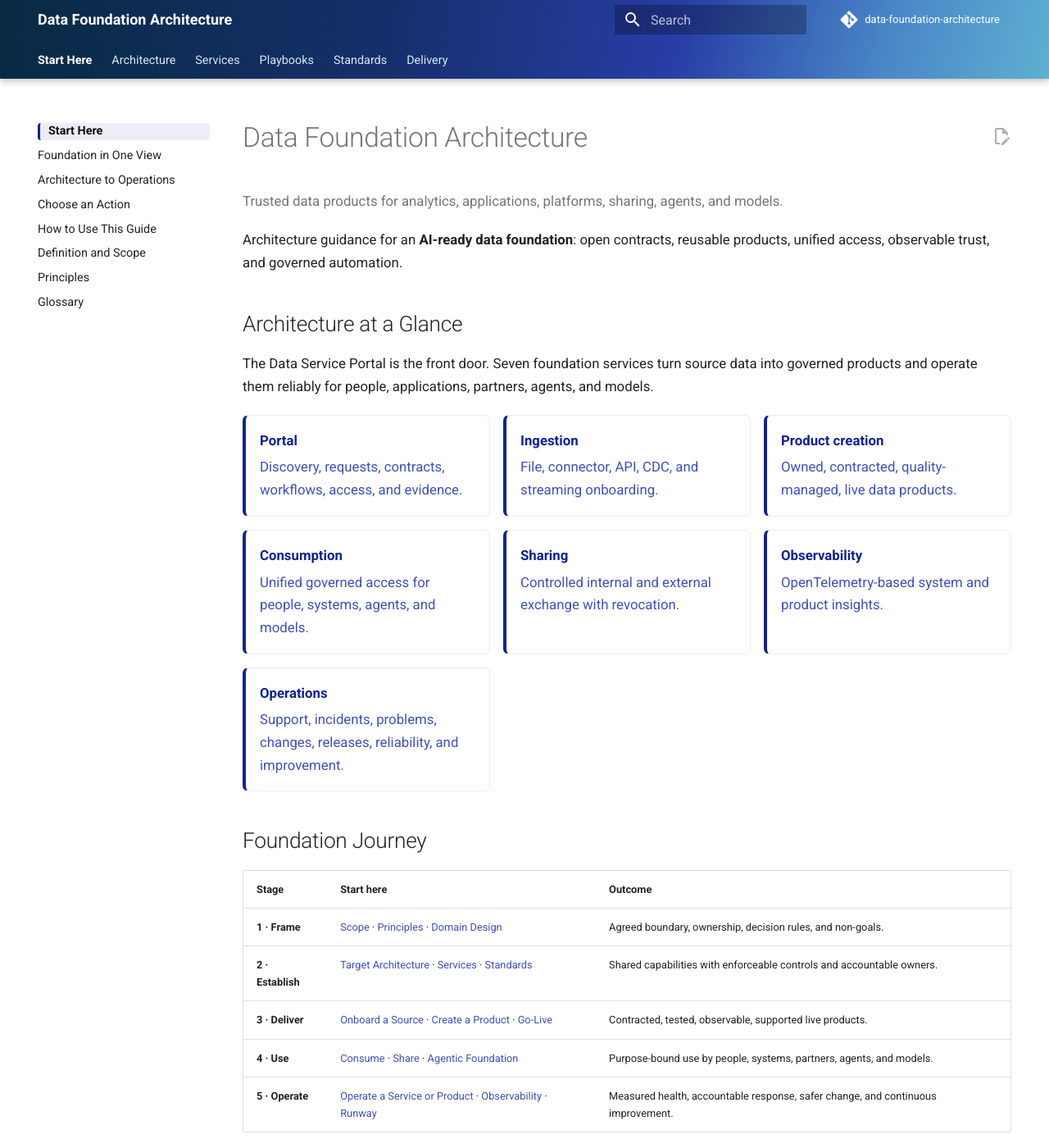
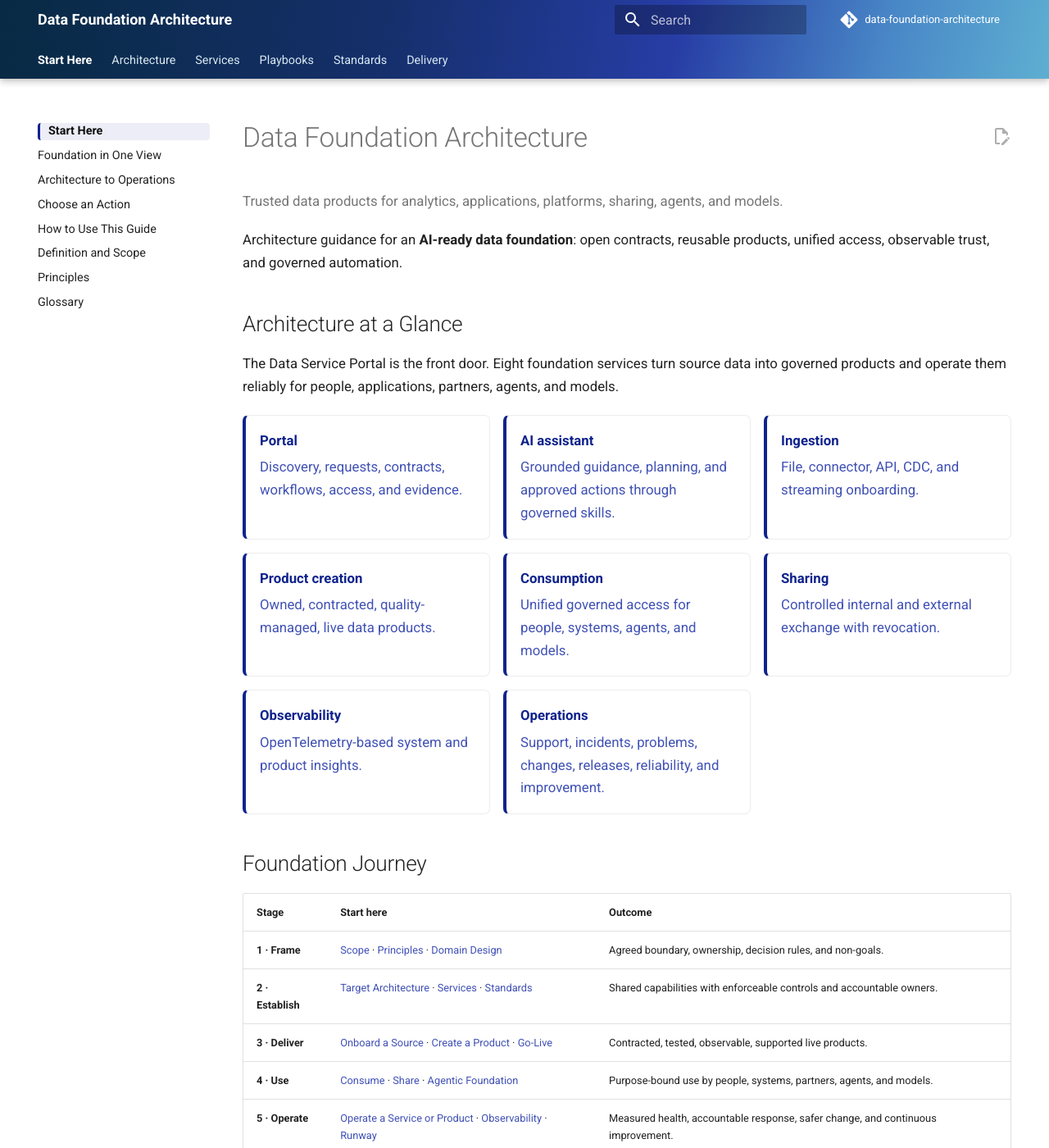
Before and after one commit to cong78/data-foundation-architecture, an MkDocs documentation site: the page built from docs/index.md, in a window 1280 px wide and 1400 px high. Shown: the whole window at 82% size. Built offline with MkDocs 1.6.1 and Material for MkDocs 9.7.7, drawn with Linux system fonts in a browser that asks for light colours; a script that is not in the unit is left out; comment, search, counter and statistics services are not loaded; some of the changed text lies outside the part shown.

```diff
--- a/docs/index.md
+++ b/docs/index.md
@@ -10,10 +10,11 @@
 
 ## Architecture at a Glance
 
-The Data Service Portal is the front door. Seven foundation services turn source data into governed products and operate them reliably for people, applications, partners, agents, and models.
+The Data Service Portal is the front door. Eight foundation services turn source data into governed products and operate them reliably for people, applications, partners, agents, and models.
 
 <div class="foundation-grid">
   <a class="foundation-card" href="services/data-service-portal/"><strong>Portal</strong>Discovery, requests, contracts, workflows, access, and evidence.</a>
+  <a class="foundation-card" href="services/data-service-ai-assistant/"><strong>AI assistant</strong>Grounded guidance, planning, and approved actions through governed skills.</a>
   <a class="foundation-card" href="services/data-ingestion-service/"><strong>Ingestion</strong>File, connector, API, CDC, and streaming onboarding.</a>
   <a class="foundation-card" href="services/data-product-creation-service/"><strong>Product creation</strong>Owned, contracted, quality-managed, live data products.</a>
   <a class="foundation-card" href="services/data-consumption-service/"><strong>Consumption</strong>Unified governed access for people, systems, agents, and models.</a>
```
Also changed, not shown: other parts of docs/index.md (+0 -2 lines).
